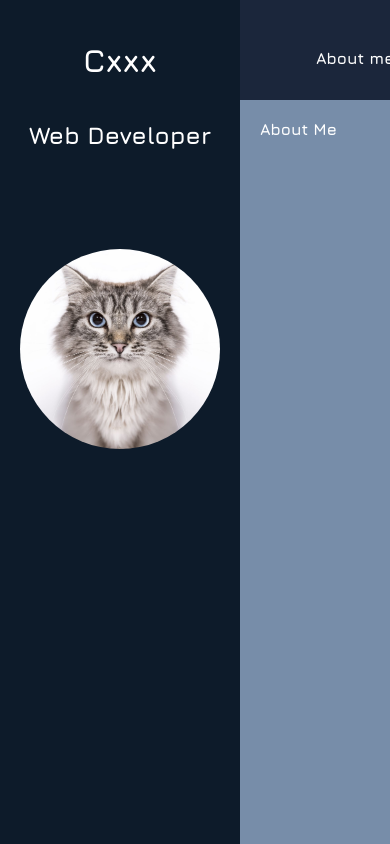
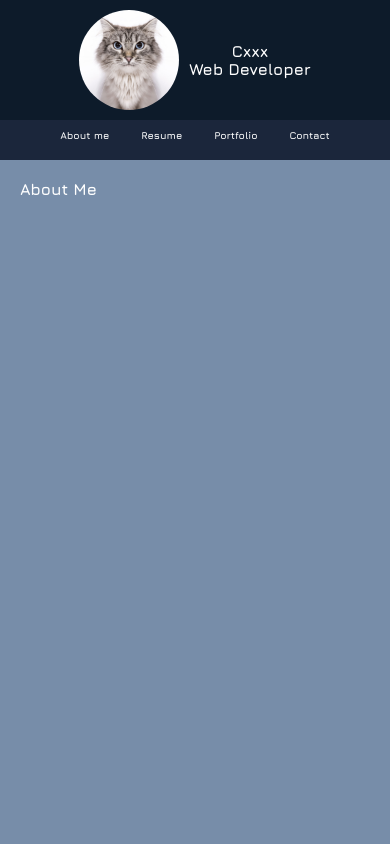
Before and after one commit to essex999/Portfolio, a React (Vite) app: page / in a window 390 px wide. Built offline with nearby package versions, Linux system fonts and the light colour scheme.

Commit message:
setUpMediaSCSS

```diff
--- a/src/App.jsx
+++ b/src/App.jsx
@@ -9,8 +9,8 @@ export const App = ({ childComponent: ChildComponent }) => {
     <div className={styles.main}>
       <div className={styles.header}>
         <div className={styles.basicUserInfo}>
-          <h1 className={styles.textWrap}>Cxxx</h1>
-          <h2>Web Developer</h2>
+          <h1 className={styles.text}>Cxxx</h1>
+          <h2 className={styles.text}>Web Developer</h2>
         </div>
         <img className={styles.img} src={catImage} />
       </div>
--- a/src/App.module.scss
+++ b/src/App.module.scss
@@ -1,8 +1,11 @@
 .main {
   height: 100vh;
 
-  background-color: #ffffff;
+  background-color: #0d1b2a;
   display: flex;
+  @media (max-width: 768px) {
+    flex-direction: column;
+  }
 }
 
 .header {
@@ -21,6 +24,20 @@
   @media (max-width: 1300px) {
     width: 240px;
   }
+  @media (max-width: 900px) {
+    width: 200px;
+  }
+  @media (max-width: 768px) {
+    padding-top: 10px;
+    padding-bottom: 10px;
+    gap: 10px;
+    width: 100%;
+    height: fit-content;
+    position: static;
+    flex-direction: row-reverse;
+    align-items: center;
+    justify-content: center;
+  }
 }
 
 .mainContainer {
@@ -30,6 +47,13 @@
   margin-top: 100px;
   background-color: #778da9;
   padding: 20px;
+  overflow: auto;
+  @media (max-width: 768px) {
+    margin-top: 0px;
+
+    height: 100%;
+    overflow: hidden;
+  }
 }
 
 .img {
@@ -40,9 +64,16 @@
     width: 200px;
     height: 200px;
   }
+  @media (max-width: 900px) {
+    width: 150px;
+    height: 150px;
+  }
+  @media (max-width: 768px) {
+    width: 100px;
+    height: 100px;
+  }
 }
 .basicUserInfo {
-  margin-top: 20px;
   display: flex;
   flex-direction: column;
   align-items: center;
@@ -54,7 +85,7 @@
   margin-left: 382px;
   width: 100%;
   flex-direction: column;
-  overflow: auto;
+
   @media (max-width: 1600px) {
     margin-left: 322px;
   }
@@ -62,4 +93,17 @@
   @media (max-width: 1300px) {
     margin-left: 240px;
   }
+  @media (max-width: 900px) {
+    margin-left: 200px;
+  }
+  @media (max-width: 768px) {
+    margin-left: 0px;
+    height: 100vh;
+  }
 }
+.text {
+  margin: 0px;
+  @media (max-width: 768px) {
+    font-size: 16px;
+  }
+}
--- a/src/UI/Component/NavBar/NavBar.module.scss
+++ b/src/UI/Component/NavBar/NavBar.module.scss
@@ -11,6 +11,13 @@
   justify-content: flex-start;
   align-items: center;
   background-color: #1b263b;
-  @media (max-width: 1600px) {
+  @media (max-width: 768px) {
+    padding-top: 10px;
+    padding-bottom: 10px;
+    padding-left: 0px;
+    padding-right: 0px;
+    justify-content: center;
+    position: sticky;
+    top: 0px;
   }
 }
--- a/src/UI/ReusedComponents/NavButton/NavButton.jsx
+++ b/src/UI/ReusedComponents/NavButton/NavButton.jsx
@@ -1,6 +1,6 @@
-import { useRef, useState } from "react";
+import { useEffect, useRef, useState } from "react";
 import styles from "./NavButton.module.scss";
-import { useNavigate, useSubmit } from "react-router-dom";
+import { useHref, useNavigate, useSubmit } from "react-router-dom";
 
 export const NavButton = ({
   textContent,
@@ -8,14 +8,32 @@ export const NavButton = ({
   selectedButton,
 }) => {
   const buttonRef = useRef(null);
+  const path = useHref();
 
   const [isHover, setIsHover] = useState(false);
-  const [currentTextContent, setcurrentTextContent] = useState("");
+  const [currentTextContent, setcurrentTextContent] = useState(" ");
 
   const convertToParam = (str) => {
     return str.split(" ").join("").toLowerCase();
   };
 
+  const getPath = () => {
+    return path
+      .split("")
+      .map((el, index) => {
+        if (el === "/") {
+          return;
+        } else if (index === 1) {
+          return el.toUpperCase();
+        } else return el;
+      })
+      .join("");
+  };
+
+  useEffect(() => {
+    setcurrentTextContent(buttonRef.current.textContent);
+    setSelectedButton(getPath());
+  }, []);
   const navigate = useNavigate();
   return (
     <form
--- a/src/UI/ReusedComponents/NavButton/NavButton.module.scss
+++ b/src/UI/ReusedComponents/NavButton/NavButton.module.scss
@@ -8,6 +8,9 @@
   font-style: normal;
   font-size: 16px;
   color: white;
+  @media (max-width: 768px) {
+    font-size: 10px;
+  }
 }
 
 .navButtonGroup {
--- a/src/index.css
+++ b/src/index.css
@@ -1,14 +1,16 @@
-@import url('https://fonts.googleapis.com/css2?family=Jura:wght@300..700&display=swap');
+@import url("https://fonts.googleapis.com/css2?family=Jura:wght@300..700&display=swap");
 
 :root {
-	color: white;
-	font-family: 'Jura', sans-serif;
-	font-optical-sizing: auto;
-	font-weight: 700;
-	font-style: normal;
+  color: white;
+  font-family: "Jura", sans-serif;
+  font-optical-sizing: auto;
+  font-weight: 700;
+  font-style: normal;
+  margin: 0px;
+  padding: 0px;
 }
 
 body {
-	margin: 0;
-	padding: 0;
+  margin: 0px;
+  padding: 0px;
 }
```
